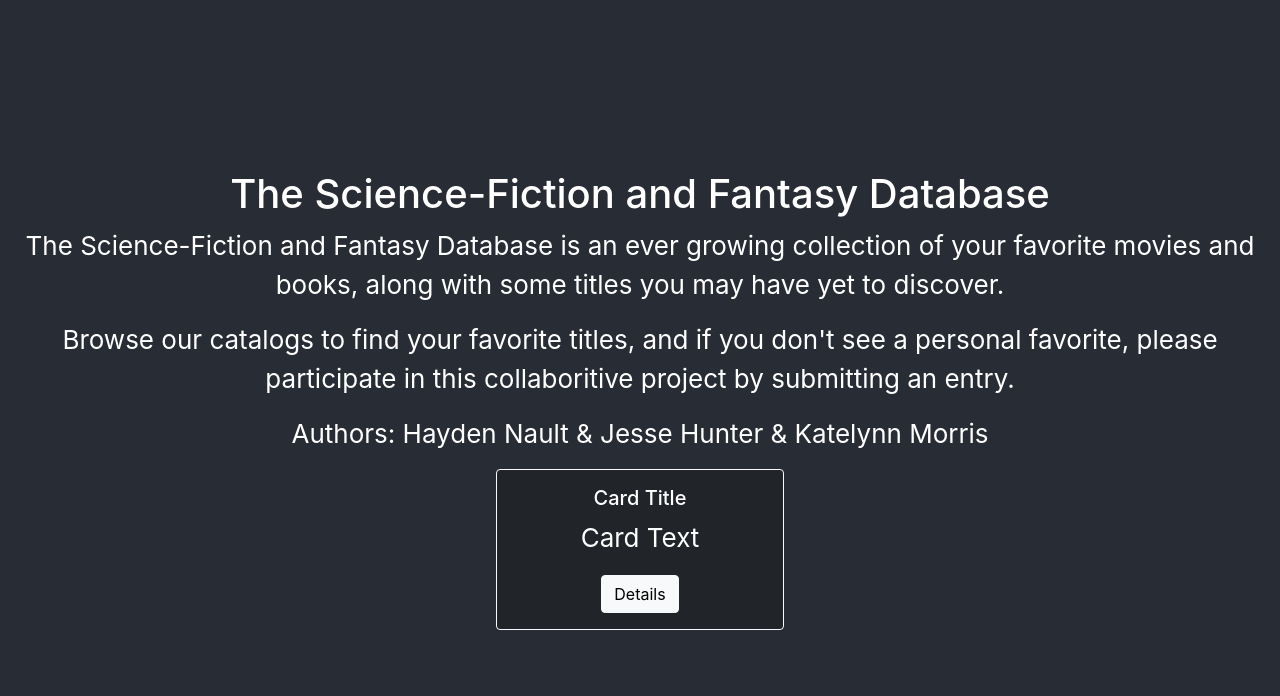
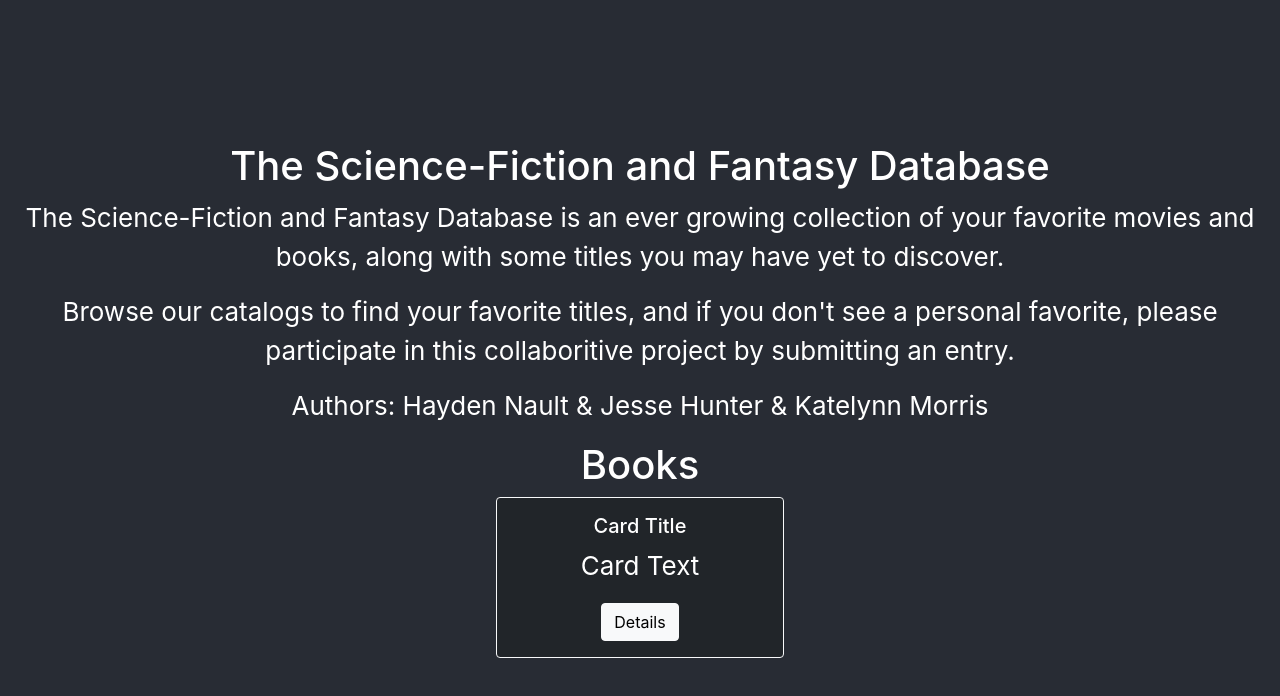
Before and after one commit to naulth/phase-2-project, a React (Create React App) app: page / in a window 1280 px wide. Shown: the top 696 px of the page. Built offline with nearby package versions, Linux system fonts and the light colour scheme.

Commit message:
BookPage

```diff
--- a/db.json
+++ b/db.json
@@ -19,7 +19,7 @@
             "Image": "",
             "director": "Jim Henson",
             "summary": "A young girl, who enters a world of her own creation, experiences her first awareness of love, responsibility and danger.",
-            "ref": "https://www.amazon.com/Labyrinth-Brian-Henson/dp/B008Y6ZK5C/ref=sr_1_1?keywords=The+Labyrinth&qid=1678116978&sr=8-1",
+            "ref": "https://www.amazon.com/Labyrinth-Brian-Henson/dp/B008Y6ZK5C/ref=sr_1_1?keywords=The+Labyrinth&qid=1678116978&sr=8-1"
         },
         {
             "id": 2,
@@ -28,7 +28,7 @@
             "image": "",
             "director": "Peter Jackson",
             "summary": "In the first part, The Lord of the Rings, a shy young hobbit named Frodo Baggins inherits a simple gold ring that holds the secret to the survival--or enslavement--of the entire world.",
-            "ref": "https://www.amazon.com/gp/video/detail/B000YMH4CG/ref=atv_dp_share_cu_r",
+            "ref": "https://www.amazon.com/gp/video/detail/B000YMH4CG/ref=atv_dp_share_cu_r"
         },
         {
             "id": 3,
--- a/src/components/App.js
+++ b/src/components/App.js
@@ -2,6 +2,7 @@ import React from 'react'
 import '../App.css';
 import Home from "./Home"
 import Cards from './Card';
+
 
 function App() {
   return (
@@ -9,6 +10,7 @@ function App() {
       <header className="App-header">
         <Home />
         <Cards />
+
       </header>
     </div>
   );
--- /dev/null
+++ b/src/components/BooksPage.js
@@ -0,0 +1,10 @@
+import React from 'react'
+
+function BooksPage(){
+
+    return(
+        <h1>Books</h1>
+    )
+}
+
+export default BooksPage
--- a/src/components/Home.js
+++ b/src/components/Home.js
@@ -1,8 +1,15 @@
-import React from 'react'
+import React, {useEffect} from 'react'
+import BooksPage from './BooksPage'
+
 
 function Home() {
+
+    useEffect(() => {
+        fetch('')
+    },[])
     return(
         <div>
+
             <div>
                 <h1>The Science-Fiction and Fantasy Database</h1>
             </div>
@@ -13,6 +20,7 @@ function Home() {
             <div>
                 <p>Authors: Hayden Nault & Jesse Hunter & Katelynn Morris</p>
             </div>
+            <BooksPage />
         </div>
     )
 }
```
